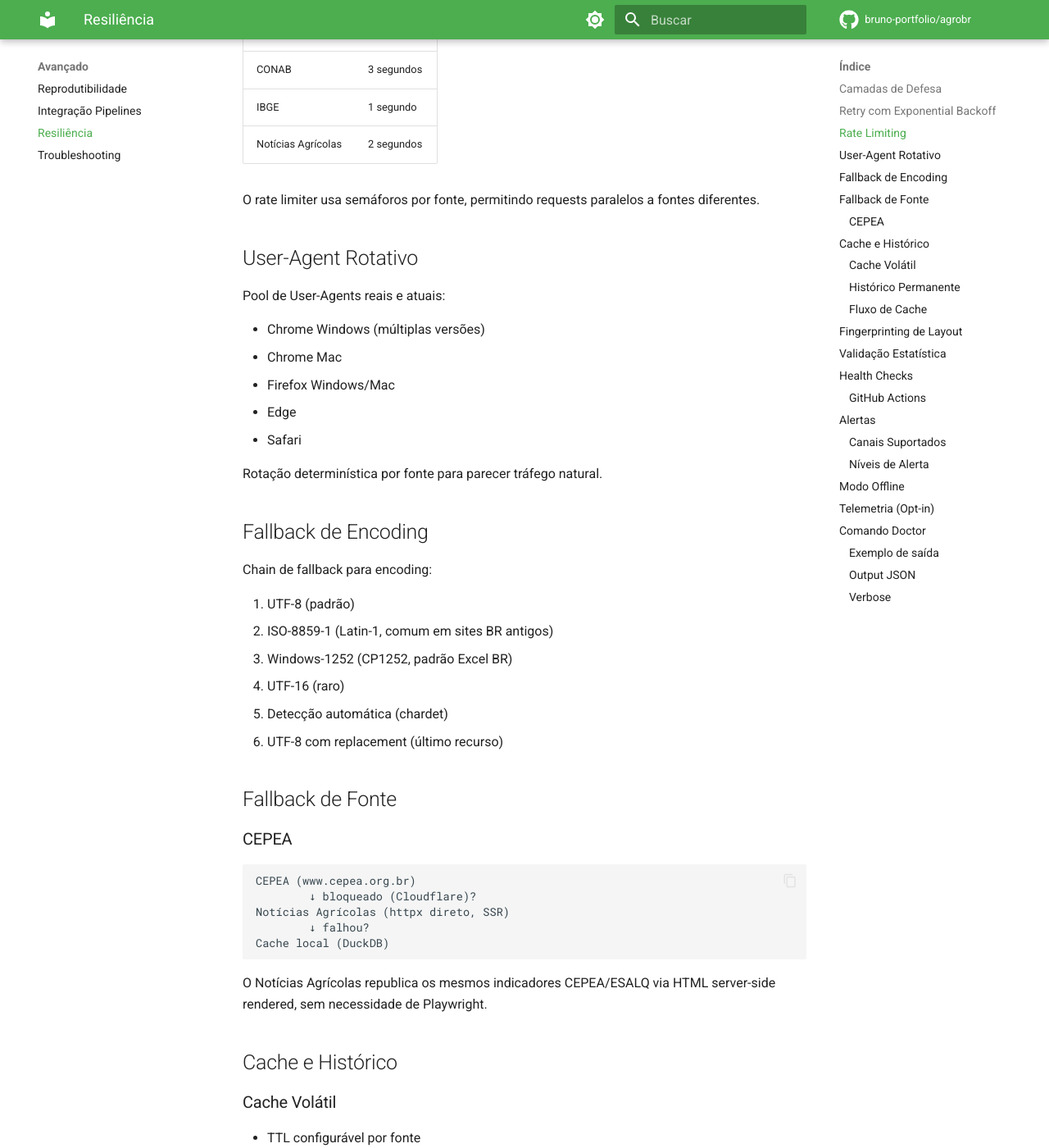
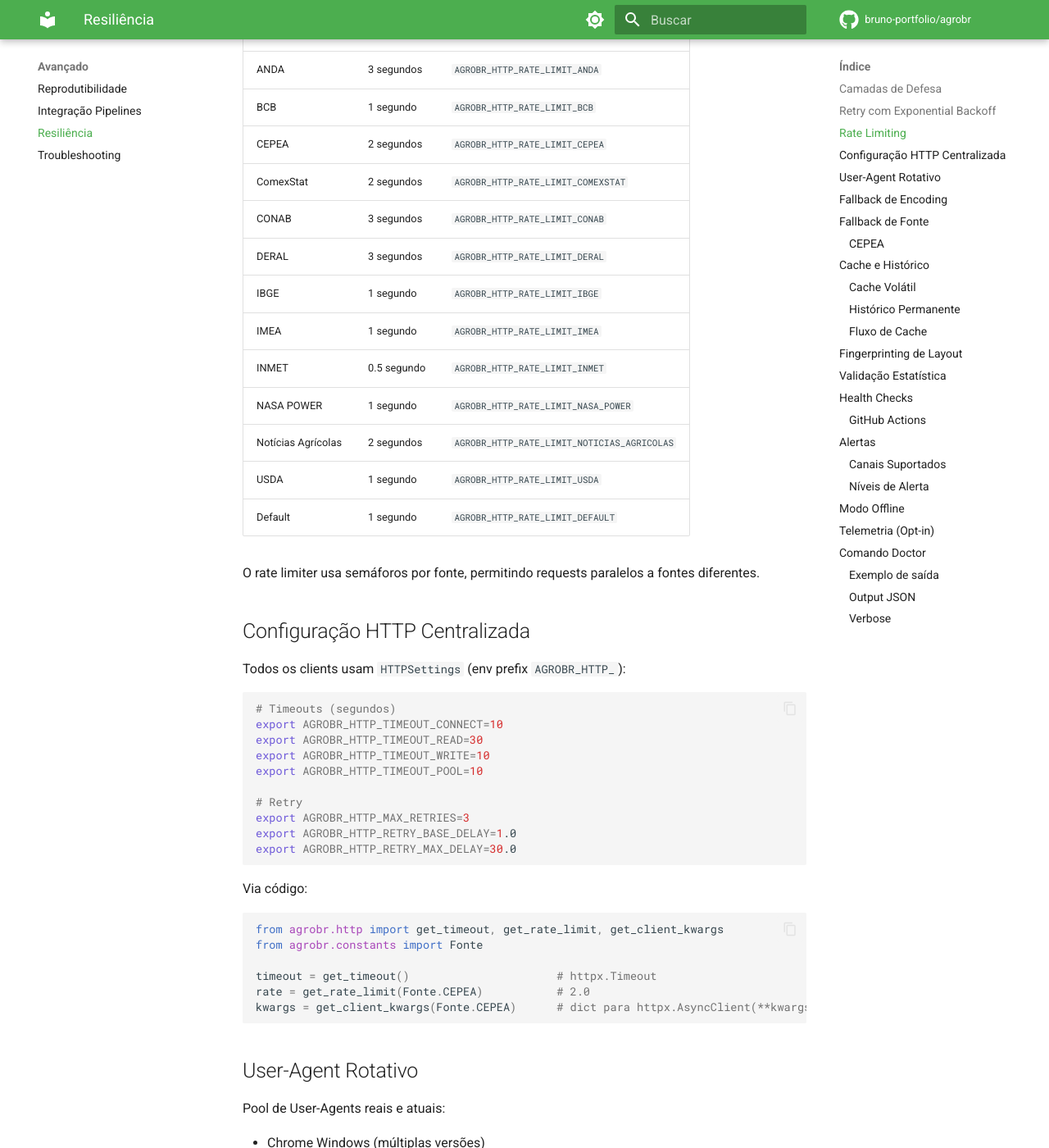
Before and after one commit to bruno-portfolio/agrobr, an MkDocs documentation site: the page built from docs/advanced/resilience.md, in a window 1280 px wide and 1400 px high, scrolled down 1496 px. Shown: the whole window at 82% size. Built offline with MkDocs 1.6.1 and Material for MkDocs 9.7.7, drawn with Linux system fonts in a browser that asks for light colours; comment, search, counter and statistics services are not loaded; some of the changed text lies outside the part shown.

Commit message:
docs: update CHANGELOG, resilience and troubleshooting

````diff
--- a/docs/advanced/resilience.md
+++ b/docs/advanced/resilience.md
@@ -62,16 +62,54 @@
 
 ## Rate Limiting
 
-Cada fonte tem seu próprio rate limit:
+Cada fonte tem seu próprio rate limit, configurável via env vars:
 
-| Fonte | Intervalo |
-|-------|-----------|
-| CEPEA | 2 segundos |
-| CONAB | 3 segundos |
-| IBGE | 1 segundo |
-| Notícias Agrícolas | 2 segundos |
+| Fonte | Intervalo | Env var |
+|-------|-----------|---------|
+| ABIOVE | 3 segundos | `AGROBR_HTTP_RATE_LIMIT_ABIOVE` |
+| ANDA | 3 segundos | `AGROBR_HTTP_RATE_LIMIT_ANDA` |
+| BCB | 1 segundo | `AGROBR_HTTP_RATE_LIMIT_BCB` |
+| CEPEA | 2 segundos | `AGROBR_HTTP_RATE_LIMIT_CEPEA` |
+| ComexStat | 2 segundos | `AGROBR_HTTP_RATE_LIMIT_COMEXSTAT` |
+| CONAB | 3 segundos | `AGROBR_HTTP_RATE_LIMIT_CONAB` |
+| DERAL | 3 segundos | `AGROBR_HTTP_RATE_LIMIT_DERAL` |
+| IBGE | 1 segundo | `AGROBR_HTTP_RATE_LIMIT_IBGE` |
+| IMEA | 1 segundo | `AGROBR_HTTP_RATE_LIMIT_IMEA` |
+| INMET | 0.5 segundo | `AGROBR_HTTP_RATE_LIMIT_INMET` |
+| NASA POWER | 1 segundo | `AGROBR_HTTP_RATE_LIMIT_NASA_POWER` |
+| Notícias Agrícolas | 2 segundos | `AGROBR_HTTP_RATE_LIMIT_NOTICIAS_AGRICOLAS` |
+| USDA | 1 segundo | `AGROBR_HTTP_RATE_LIMIT_USDA` |
+| Default | 1 segundo | `AGROBR_HTTP_RATE_LIMIT_DEFAULT` |
 
 O rate limiter usa semáforos por fonte, permitindo requests paralelos a fontes diferentes.
+
+## Configuração HTTP Centralizada
+
+Todos os clients usam `HTTPSettings` (env prefix `AGROBR_HTTP_`):
+
+```bash
+# Timeouts (segundos)
+export AGROBR_HTTP_TIMEOUT_CONNECT=10
+export AGROBR_HTTP_TIMEOUT_READ=30
+export AGROBR_HTTP_TIMEOUT_WRITE=10
+export AGROBR_HTTP_TIMEOUT_POOL=10
+
+# Retry
+export AGROBR_HTTP_MAX_RETRIES=3
+export AGROBR_HTTP_RETRY_BASE_DELAY=1.0
+export AGROBR_HTTP_RETRY_MAX_DELAY=30.0
+```
+
+Via código:
+
+```python
+from agrobr.http import get_timeout, get_rate_limit, get_client_kwargs
+from agrobr.constants import Fonte
+
+timeout = get_timeout()                      # httpx.Timeout
+rate = get_rate_limit(Fonte.CEPEA)           # 2.0
+kwargs = get_client_kwargs(Fonte.CEPEA)      # dict para httpx.AsyncClient(**kwargs)
+```
 
 ## User-Agent Rotativo
 
````
Also changed, not shown: CHANGELOG.md (+9 -0 lines), docs/advanced/troubleshooting.md (+10 -0 lines).
